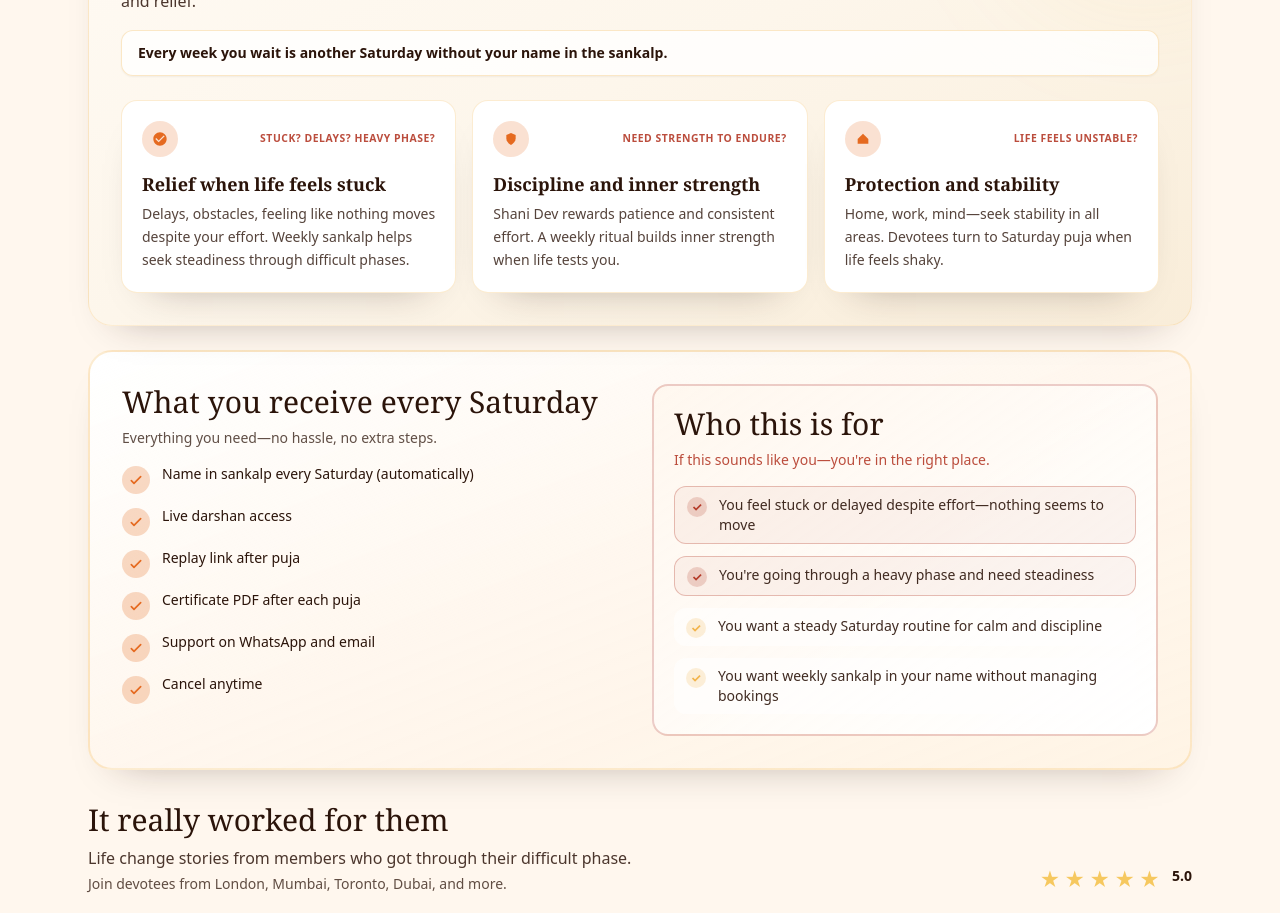
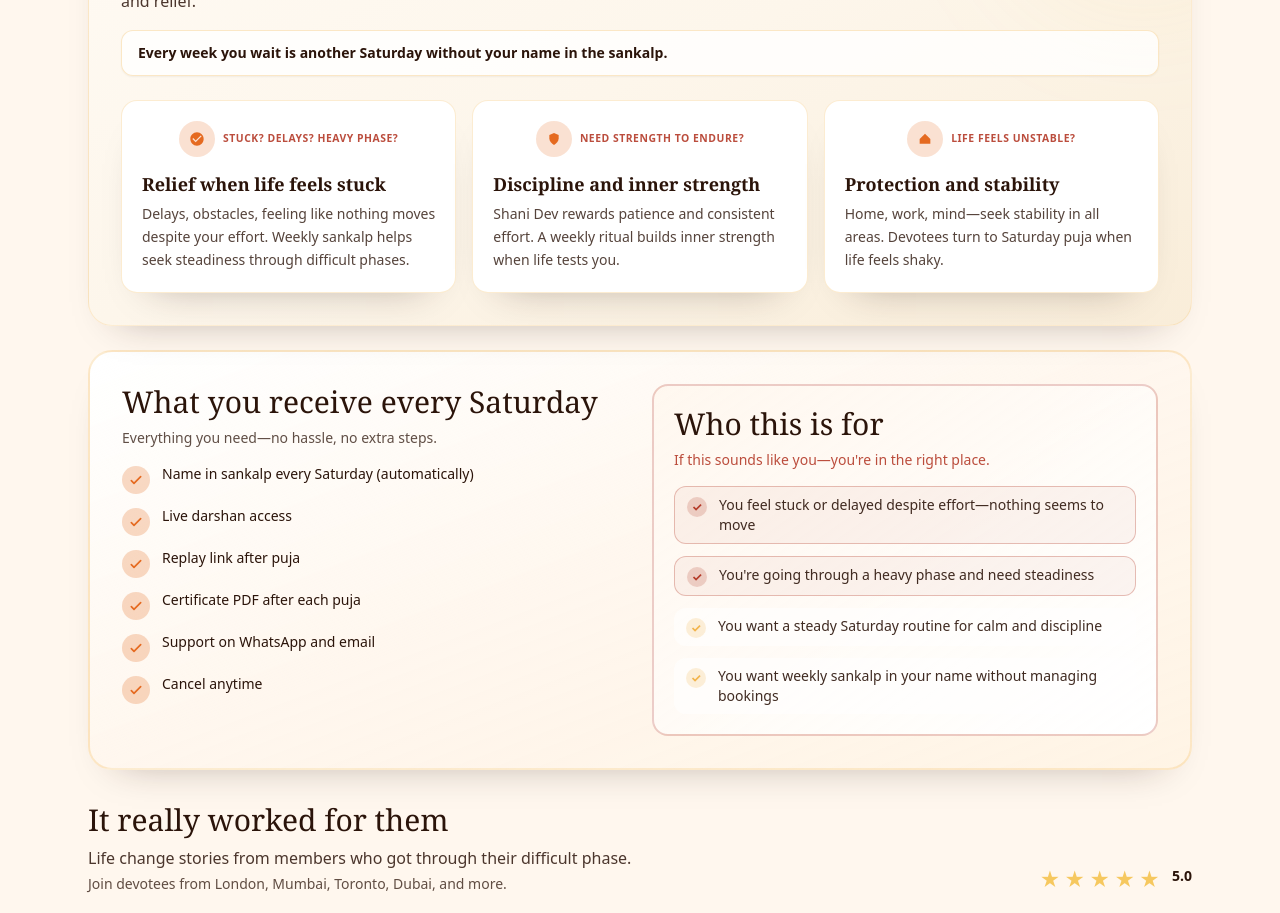
Before and after one commit to madhokanish/bhakti-sagar, a Next.js app: page /online-puja/shani-weekly in a window 1280 px wide. Shown: the part 1040-1953 px from the top of the page. Built offline with nearby package versions, Linux system fonts and the light colour scheme.

Commit message:
Center Shani benefit card captions

```diff
--- a/src/components/online-puja/ShaniWeeklyMembershipPage.tsx
+++ b/src/components/online-puja/ShaniWeeklyMembershipPage.tsx
@@ -259,13 +259,13 @@ export default function ShaniWeeklyMembershipPage({ plan, currency }: Props) {
                 key={item.title}
                 className="group rounded-2xl border border-sagar-amber/25 bg-white p-5 shadow-sagar-soft transition hover:-translate-y-0.5 hover:border-sagar-saffron/40 hover:shadow-sagar-card"
               >
-                <div className="flex flex-wrap items-center justify-between gap-2">
+                <div className="flex items-center justify-center gap-2 text-center">
                   <span className="flex h-9 w-9 shrink-0 items-center justify-center rounded-full bg-sagar-saffron/20">
                     <svg viewBox="0 0 24 24" fill="currentColor" className="h-4 w-4 text-sagar-saffron">
                       <path d={item.icon} />
                     </svg>
                   </span>
-                  <span className="text-right text-[0.65rem] font-bold uppercase tracking-wider text-sagar-rose/90">
+                  <span className="text-[0.65rem] font-bold uppercase tracking-wider text-sagar-rose/90">
                     {item.fear}
                   </span>
                 </div>
```
